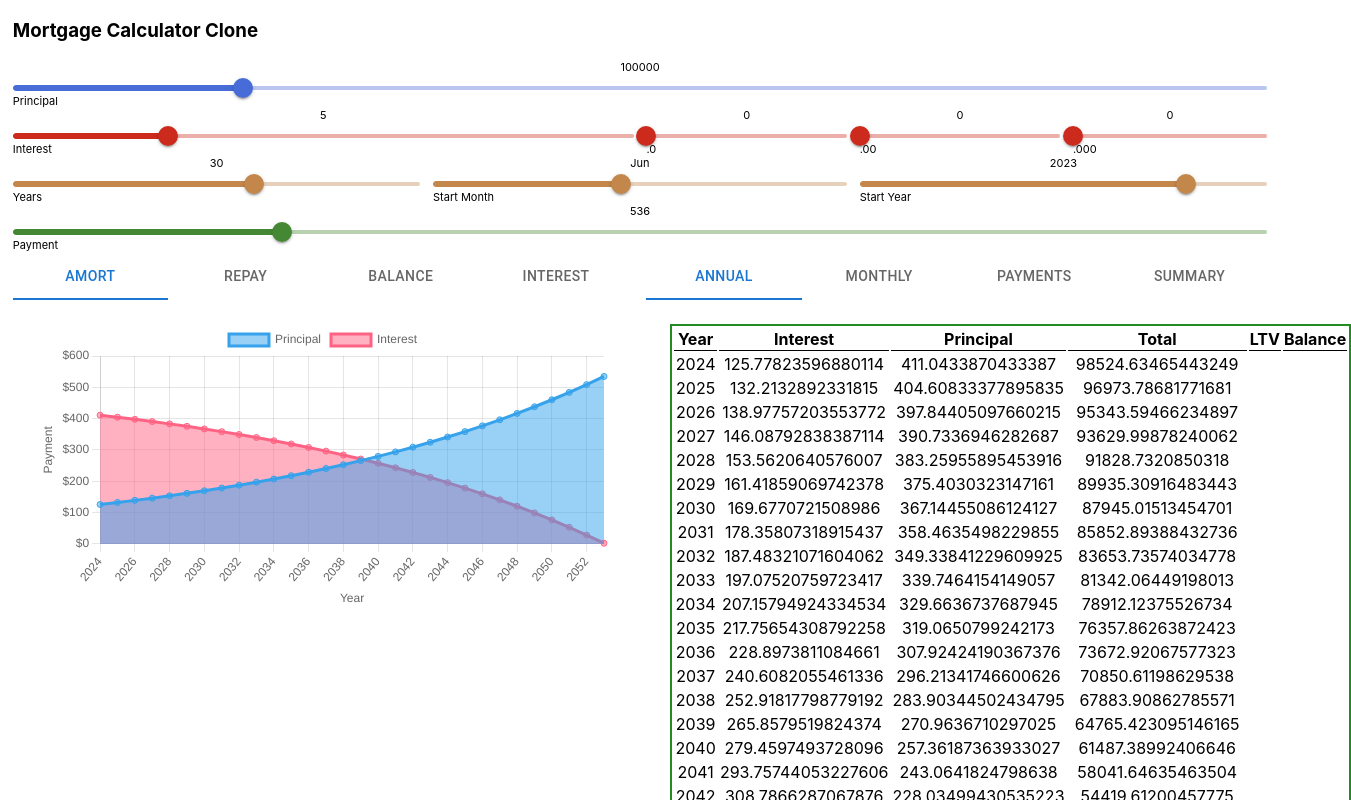
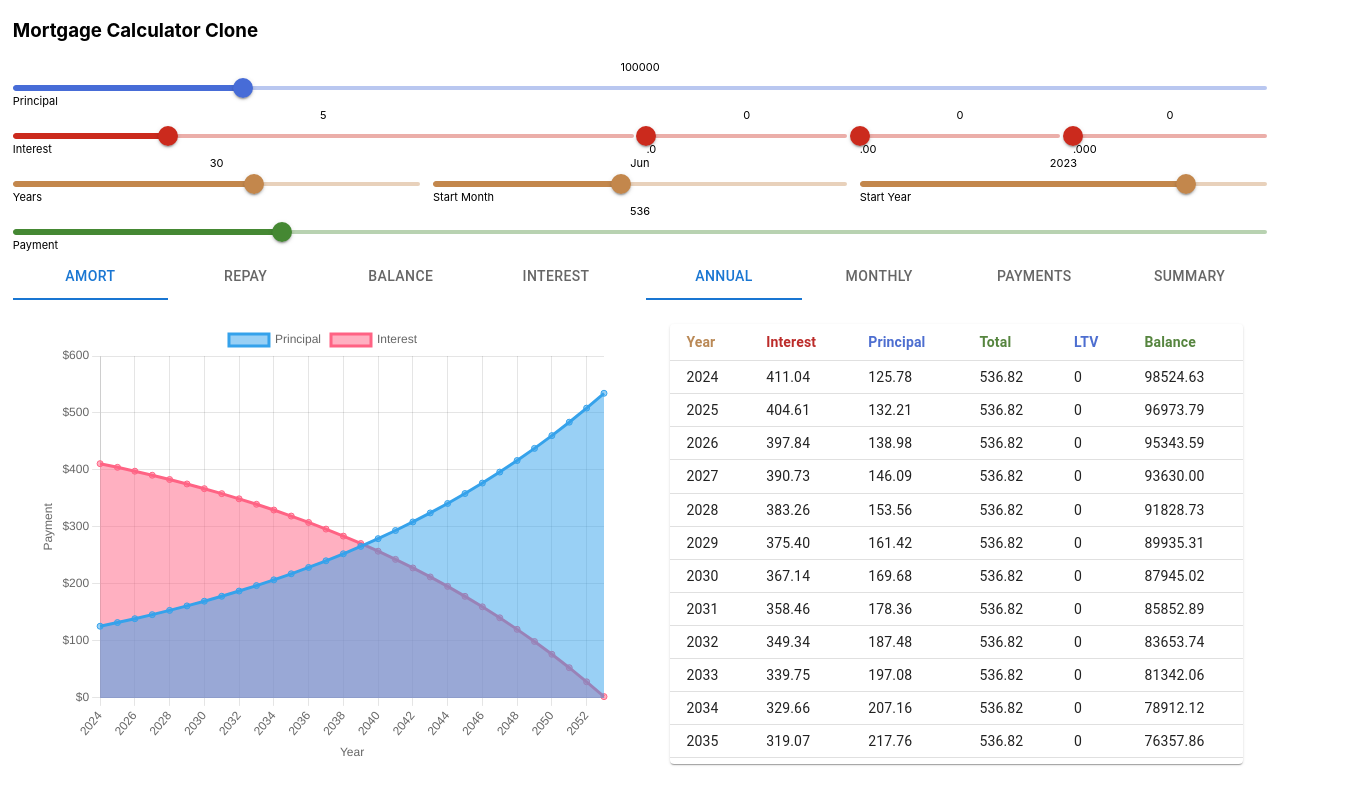
Before and after one commit to jhoots40/mortgage_app, a React (Create React App) app: page / in a window 1280 px wide. Shown: the top 800 px of the page, 1351 px wide, since content can reach past the window. Built offline with nearby package versions, Linux system fonts and the light colour scheme.

Commit message:
added yearly chart with mui

```diff
--- a/src/components/AmortChart.js
+++ b/src/components/AmortChart.js
@@ -45,6 +45,7 @@ function AmortChart({ mortgage }) {
   };
 
   let options = {
+    maintainAspectRatio: false, // This is important to prevent the chart from expanding to full width
     scales: {
       x: {
         title: {
@@ -67,7 +68,18 @@ function AmortChart({ mortgage }) {
     },
   };
 
-  return <Line data={data2} options={options} />;
+  return (
+    <div
+      style={{
+        display: "flex",
+        justifyContent: "center",
+        alignItems: "center",
+        height: "100%",
+      }}
+    >
+      <Line data={data2} options={options} />
+    </div>
+  );
 }
 
 export default AmortChart;
--- a/src/components/AnnualTable.css
+++ b/src/components/AnnualTable.css
@@ -7,7 +7,6 @@
 }
 
 table {
-  border: 2px solid forestgreen;
   width: 100%;
   height: 200px;
 }
--- a/src/components/AnnualTable.js
+++ b/src/components/AnnualTable.js
@@ -1,8 +1,106 @@
 import React from "react";
 import "./AnnualTable.css";
 
+import Paper from "@mui/material/Paper";
+import Table from "@mui/material/Table";
+import TableBody from "@mui/material/TableBody";
+import TableCell from "@mui/material/TableCell";
+import TableContainer from "@mui/material/TableContainer";
+import TableHead from "@mui/material/TableHead";
+import TableRow from "@mui/material/TableRow";
+
+const columns = [
+  {
+    id: "year",
+    label: "Year",
+    minWidth: "16.666%",
+    align: "left",
+    color: "rgb(186, 137, 86)",
+  },
+  {
+    id: "interest",
+    label: "Interest",
+    minWidth: "16.666%",
+    align: "left",
+    color: "rgb(188, 44, 42)",
+  },
+  {
+    id: "principal",
+    label: "Principal",
+    minWidth: "16.666%",
+    align: "left",
+    color: "rgb(77, 110, 208)",
+  },
+  {
+    id: "total",
+    label: "Total",
+    minWidth: "16.666%",
+    align: "left",
+    color: "rgb(86, 133, 63)",
+  },
+  {
+    id: "ltv",
+    label: "LTV",
+    minWidth: "16.666%",
+    align: "left",
+    color: "rgb(77, 110, 208)",
+  },
+  {
+    id: "balance",
+    label: "Balance",
+    minWidth: "16.666%",
+    align: "left",
+    color: "rgb(86, 133, 63)",
+  },
+];
+
 function AnnualTable({ mortgage }) {
   return (
+    <Paper sx={{ width: "100%", overflow: "hidden" }}>
+      <TableContainer sx={{ maxHeight: "440px" }}>
+        <Table stickyHeader size="small" aria-label="simple table">
+          <TableHead>
+            <TableRow>
+              {columns.map((column) => (
+                <TableCell
+                  key={column.id}
+                  align={column.align}
+                  style={{
+                    minWidth: column.minWidth,
+                    color: column.color,
+                    fontWeight: "bold",
+                  }}
+                >
+                  {column.label}
+                </TableCell>
+              ))}
+            </TableRow>
+          </TableHead>
+          <TableBody>
+            {mortgage.map((val) => (
+              <TableRow
+                key={val.id}
+                sx={{
+                  "&:last-child td, &:last-child th": { border: 0 },
+                }}
+              >
+                <TableCell>{val.id}</TableCell>
+                <TableCell>{val.int_payment.toFixed(2)}</TableCell>
+                <TableCell>{val.prin_payment.toFixed(2)}</TableCell>
+                <TableCell>
+                  {(val.int_payment + val.prin_payment).toFixed(2)}
+                </TableCell>
+                <TableCell>{0}</TableCell>
+                <TableCell>{val.remaining.toFixed(2)}</TableCell>
+              </TableRow>
+            ))}
+          </TableBody>
+        </Table>
+      </TableContainer>
+    </Paper>
+  );
+
+  /*return (
     <div className="App">
       <table>
         <tr>
@@ -25,7 +123,7 @@ function AnnualTable({ mortgage }) {
         })}
       </table>
     </div>
-  );
+  );*/
 }
 
 export default AnnualTable;
--- a/src/components/BalanceChart.js
+++ b/src/components/BalanceChart.js
@@ -38,6 +38,7 @@ function BalanceChart({ mortgage }) {
   };
 
   let options = {
+    maintainAspectRatio: false, // This is important to prevent the chart from expanding to full width
     scales: {
       x: {
         title: {
@@ -61,7 +62,18 @@ function BalanceChart({ mortgage }) {
     },
   };
 
-  return <Line data={data} options={options}></Line>;
+  return (
+    <div
+      style={{
+        display: "flex",
+        justifyContent: "center",
+        alignItems: "center",
+        height: "100%",
+      }}
+    >
+      <Line data={data} options={options}></Line>
+    </div>
+  );
 }
 
 export default BalanceChart;
--- a/src/components/ChartTabs.css
+++ b/src/components/ChartTabs.css
@@ -1,11 +1,13 @@
 .left-tabs {
   width: 48.5%;
+  height: 440px;
   float: left;
   margin: 0px 0.5% 0px 1%;
 }
 
 .right-tabs {
   width: 48.5%;
+  height: 440px;
   float: left;
   margin: 0px 1% 0px 0.5%;
 }
--- a/src/components/ChartTabs.js
+++ b/src/components/ChartTabs.js
@@ -74,6 +74,7 @@ function ChartTabs() {
     setInterestPaid((totInterest / (totInterest + totPrincipal)) * 100);
     setPrincipalPaid((totPrincipal / (totInterest + totPrincipal)) * 100);
     setMortgage(mortgageInfo);
+    console.log(mortgageInfo);
   }, [principal, years, interest, int_tens, int_hund, int_thou, dispatch]);
 
   const handleLeft = (event, newValue) => {
@@ -99,19 +100,19 @@ function ChartTabs() {
             <Tab label="Balance" value={2} />
             <Tab label="Interest" value={3} />
           </Tabs>
-          <TabPanel value={0}>
+          <TabPanel sx={{ height: 440, textAlign: "center" }} value={0}>
             <AmortChart mortgage={mortgage}></AmortChart>
           </TabPanel>
-          <TabPanel value={1}>
+          <TabPanel sx={{ height: 440, textAlign: "center" }} value={1}>
             <PieChart
               interestPaid={interestPaid}
               principalPaid={principalPaid}
             ></PieChart>
           </TabPanel>
-          <TabPanel value={2}>
+          <TabPanel sx={{ height: 440, textAlign: "center" }} value={2}>
             <BalanceChart mortgage={mortgage}></BalanceChart>
           </TabPanel>
-          <TabPanel value={3}>
+          <TabPanel sx={{ height: 440, textAlign: "center" }} value={3}>
             <InterestChart
               interest={totInterest}
               years={mortgage.map((i) => i.id)}
@@ -132,7 +133,7 @@ function ChartTabs() {
             <Tab label="Payments" />
             <Tab label="Summary" />
           </Tabs>
-          <TabPanel value={0}>
+          <TabPanel sx={{ height: 440, textAlign: "center" }} value={0}>
             <AnnualTable mortgage={mortgage}></AnnualTable>
           </TabPanel>
           <TabPanel value={1}></TabPanel>
--- a/src/components/InterestChart.js
+++ b/src/components/InterestChart.js
@@ -36,6 +36,7 @@ function InterestChart({ interest, years }) {
   };
 
   let options = {
+    maintainAspectRatio: false, // This is important to prevent the chart from expanding to full width
     scales: {
       x: {
         title: {
@@ -54,9 +55,16 @@ function InterestChart({ interest, years }) {
   };
 
   return (
-    <>
+    <div
+      style={{
+        display: "flex",
+        justifyContent: "center",
+        alignItems: "center",
+        height: "100%",
+      }}
+    >
       <Line data={data} options={options}></Line>
-    </>
+    </div>
   );
 }
 
--- a/src/components/PieChart.js
+++ b/src/components/PieChart.js
@@ -18,7 +18,22 @@ function PieChart({ interestPaid, principalPaid }) {
     ],
   };
 
-  return <Pie data={data} />;
+  const options = {
+    maintainAspectRatio: false, // This is important to prevent the chart from expanding to full width
+  };
+
+  return (
+    <div
+      style={{
+        display: "flex",
+        justifyContent: "center",
+        alignItems: "center",
+        height: "100%",
+      }}
+    >
+      <Pie data={data} options={options} />
+    </div>
+  );
 }
 
 export default PieChart;
```
